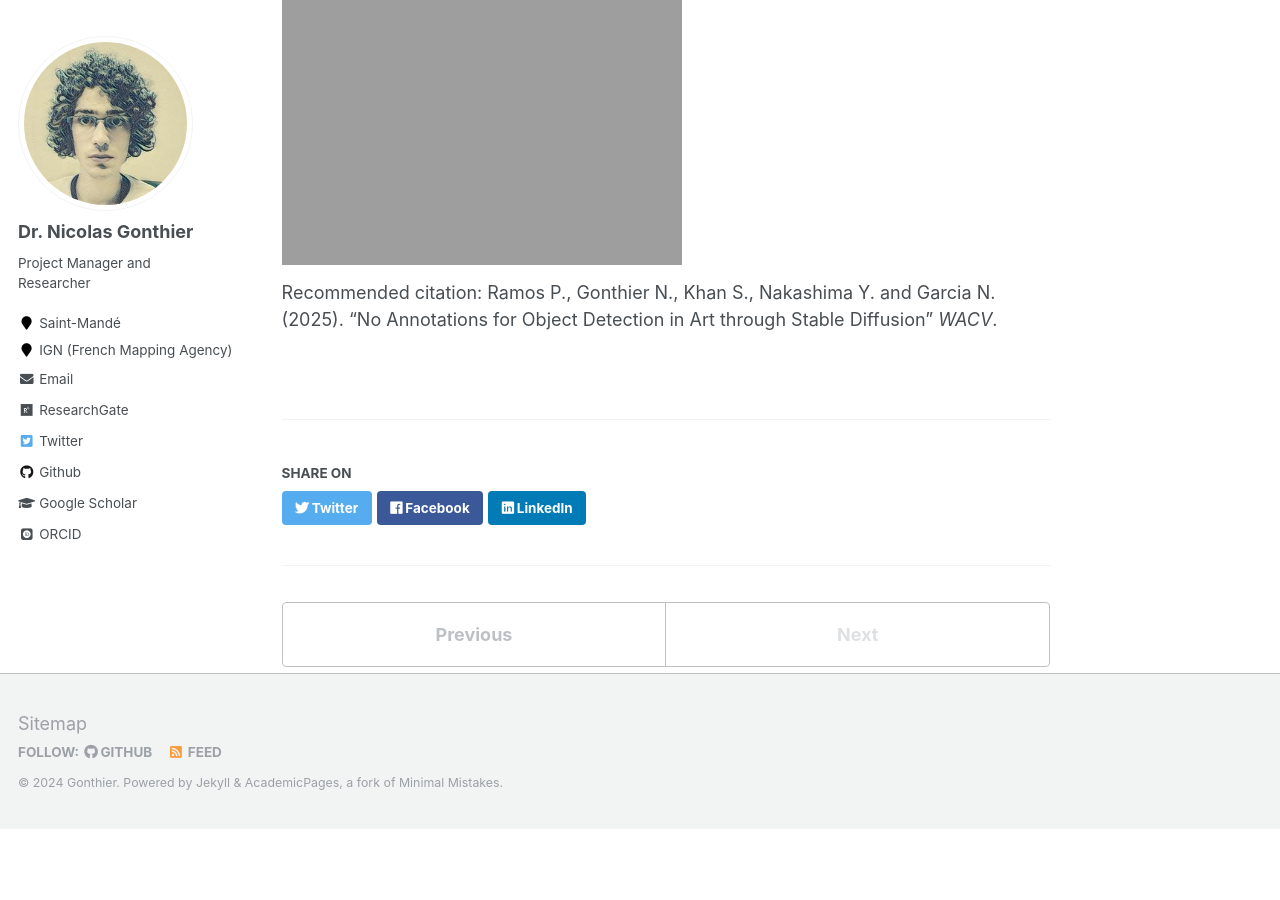
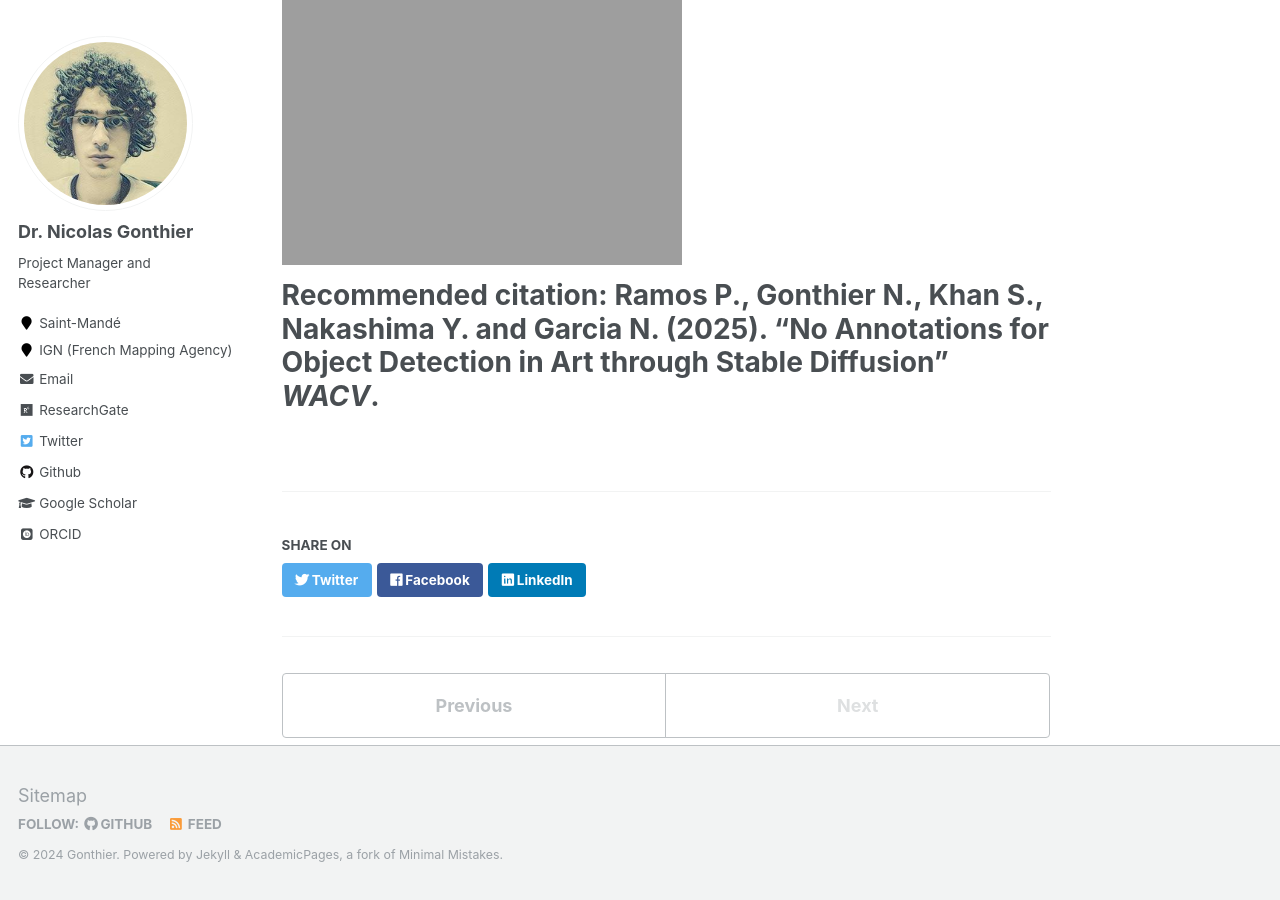
Before and after one commit to ngonthier/ngonthier.github.io, a Jekyll site: the page built from _publications/2025-01-NADA.md, in a window 1280 px wide and 900 px high, scrolled down 1029 px. Built offline with Jekyll 4.4.1, drawn with Linux system fonts in a browser that asks for light colours; some web fonts are replaced; before the commit the page ends 1858 px from its top, so only the background shows below that.

```diff
--- a/_publications/2025-01-NADA.md
+++ b/_publications/2025-01-NADA.md
@@ -28,4 +28,4 @@ Keywords
 
 # ![Architecture of the NADA model.](https://ngonthier.github.io/images/NADA-HD-model.png)
 
-Recommended citation: Ramos P., Gonthier N., Khan S.,  Nakashima Y. and Garcia N. (2025). "No Annotations for Object Detection in Art through Stable Diffusion" <i>WACV</i>.
+# Recommended citation: Ramos P., Gonthier N., Khan S.,  Nakashima Y. and Garcia N. (2025). "No Annotations for Object Detection in Art through Stable Diffusion" <i>WACV</i>.
```
